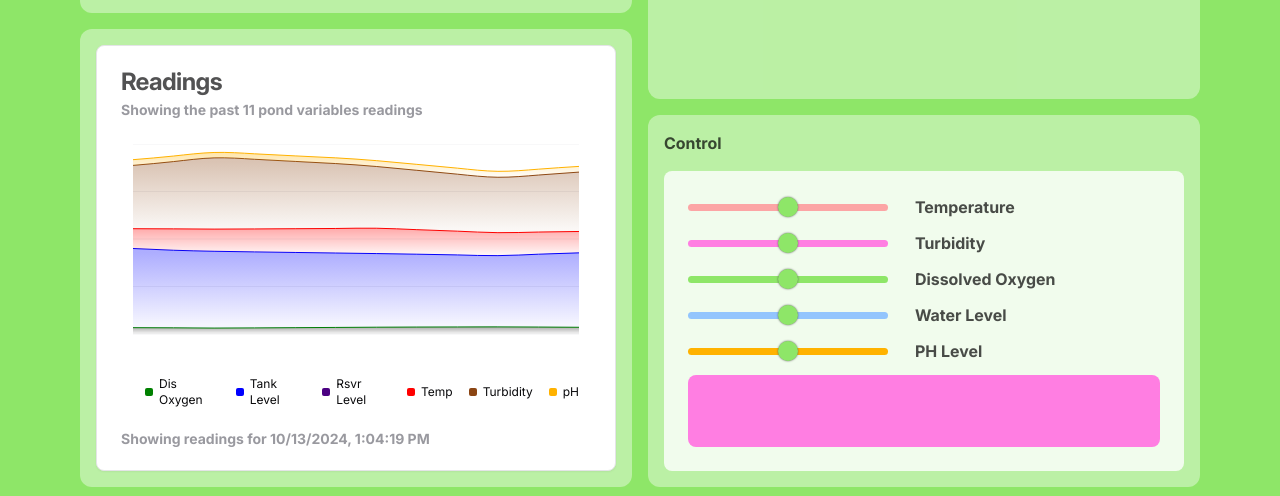
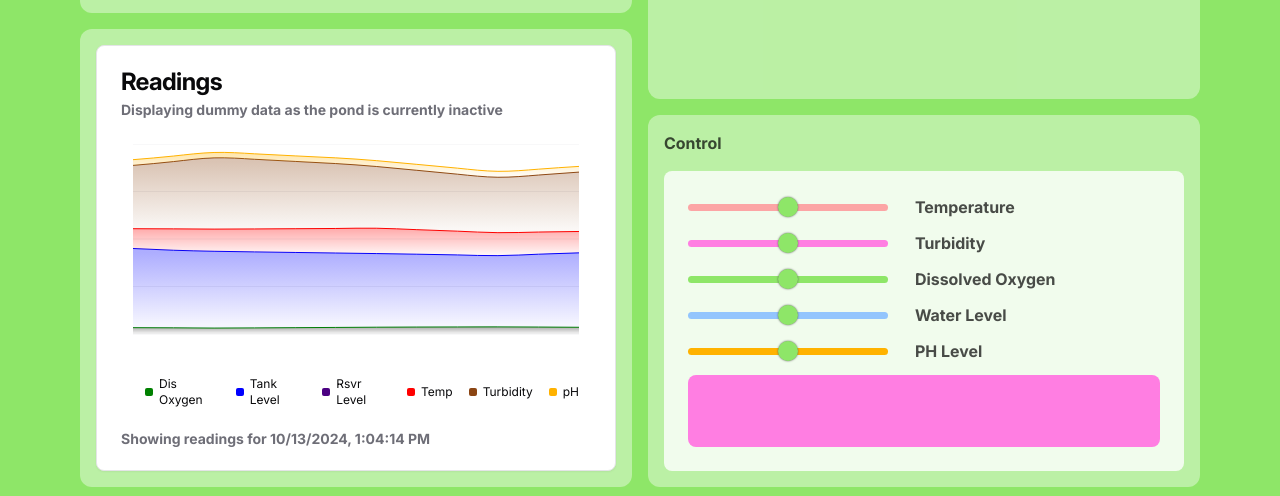
Before and after one commit to AbdullahAjayi/aquaguard, a Next.js app: page / in a window 1280 px wide. Shown: the part 419-915 px from the top of the page. Built offline with nearby package versions, Linux system fonts and the light colour scheme; no server answers; the database is empty.

Commit message:
used some dummy data in live feed component as pond is currently inactive

```diff
--- a/components/AreaChartComponent.tsx
+++ b/components/AreaChartComponent.tsx
@@ -33,25 +33,25 @@ const sensorReadings = database ? ref(database, "Sensor") : null
 
 export function AreaChartComponent() {
   const readings = useSensorReadings()
-  const [chartData, setChartData] = useState<any[]>([]);
+  // const [chartData, setChartData] = useState<any[]>([]);
 
-  setInterval(() => {
-    setChartData(readings)
-  }, 1000 * 5)
+  // setInterval(() => {
+  //   setChartData(readings)
+  // }, 1000 * 5)
 
   return (
     <Card className="h-full">
       <CardHeader>
-        <CardTitle className="font-bold opacity-70">Readings</CardTitle>
-        <CardDescription className="font-bold opacity-70">
-          Showing the past 11 pond variables readings
+        <CardTitle className="font-bold">Readings</CardTitle>
+        <CardDescription className="font-bold">
+          Displaying dummy data as the pond is currently inactive
         </CardDescription>
       </CardHeader>
       <CardContent>
         <ChartContainer config={chartConfig}>
           <AreaChart
             accessibilityLayer
-            data={chartData}
+            data={readings}
             margin={{
               left: 12,
               right: 12,
@@ -153,7 +153,7 @@ export function AreaChartComponent() {
             {/* <div className="flex items-center gap-2 font-medium leading-none">
               Temperature reduced by 1 today <TrendingDown className="h-4 w-4" />
             </div> */}
-            <div className="flex items-center gap-2 leading-none text-muted-foreground font-bold opacity-70">
+            <div className="flex items-center gap-2 leading-none text-muted-foreground font-bold">
               {`Showing readings for ${new Date().toLocaleString()}`}
             </div>
           </div>
--- a/components/DataComponent.tsx
+++ b/components/DataComponent.tsx
@@ -109,8 +109,10 @@ export function DataComponent() {
   return (
     <Card className="h-full">
       <CardHeader>
-        <CardTitle className="font-bold opacity-70">Live Pond Stats:</CardTitle>
-        <CardDescription className="font-bold opacity-70"></CardDescription>
+        <CardTitle className="font-bold">Live Pond Stats:</CardTitle>
+        <CardDescription className="font-bold">
+          Displaying the last recorded data as the pond is currently inactive
+        </CardDescription>
       </CardHeader>
       <CardContent>
         <ChartContainer config={chartConfig}>
```
